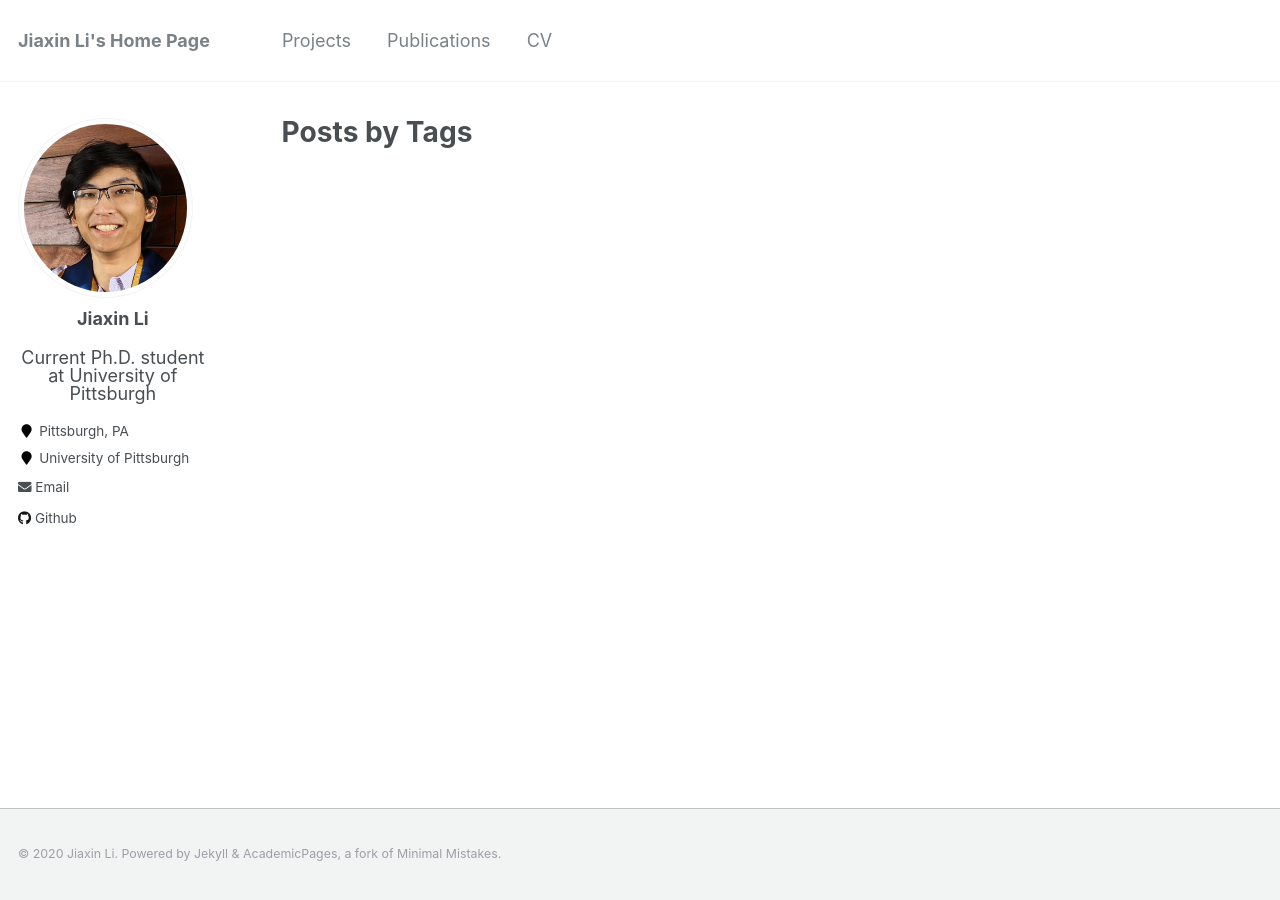
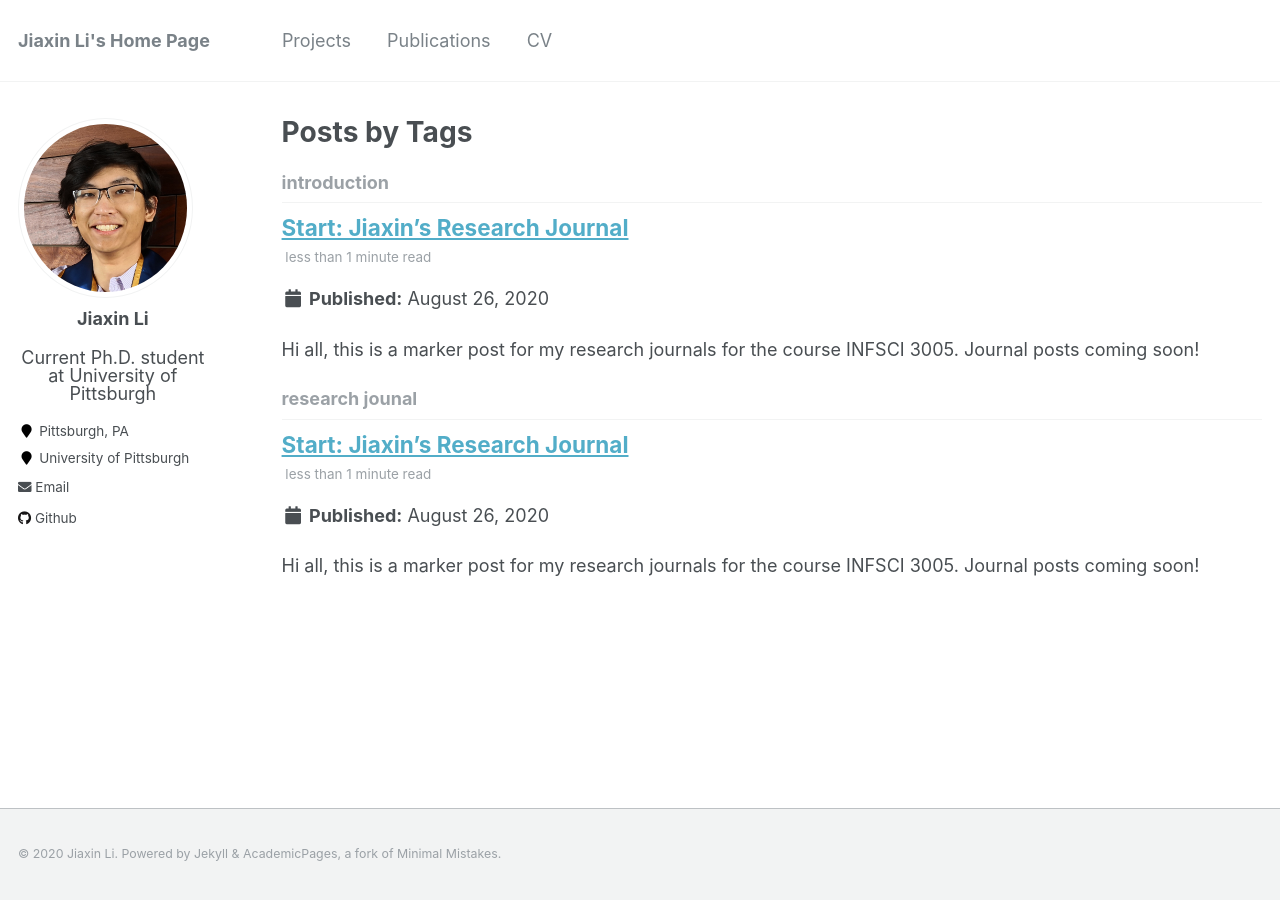
Before and after one commit to jasonliam/jasonliam.github.io, a Jekyll site: the page built from _pages/tag-archive.html, in a window 1280 px wide. Built offline with Jekyll 4.4.1, drawn with Linux system fonts in a browser that asks for light colours.

Commit message:
try adding post

```diff
--- a/_posts/blog-post-1.md
+++ b/_posts/2020-08-26-blog-post-1.md
@@ -7,4 +7,4 @@ tags:
   - introduction
 ---
 
-Hi all, this is a marker post for my research journals for the course INFSCI 3005.
+Hi all, this is a marker post for my research journals for the course INFSCI 3005. Journal posts coming soon!
```
